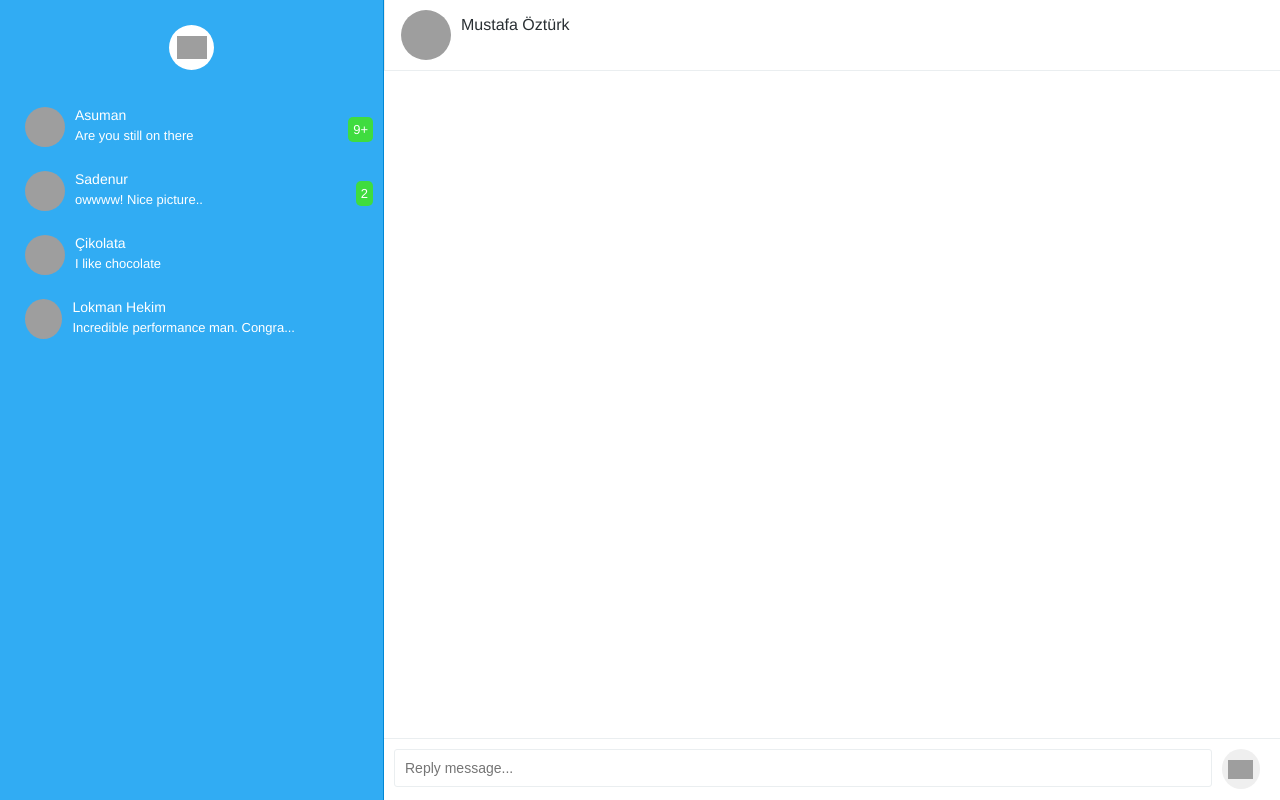
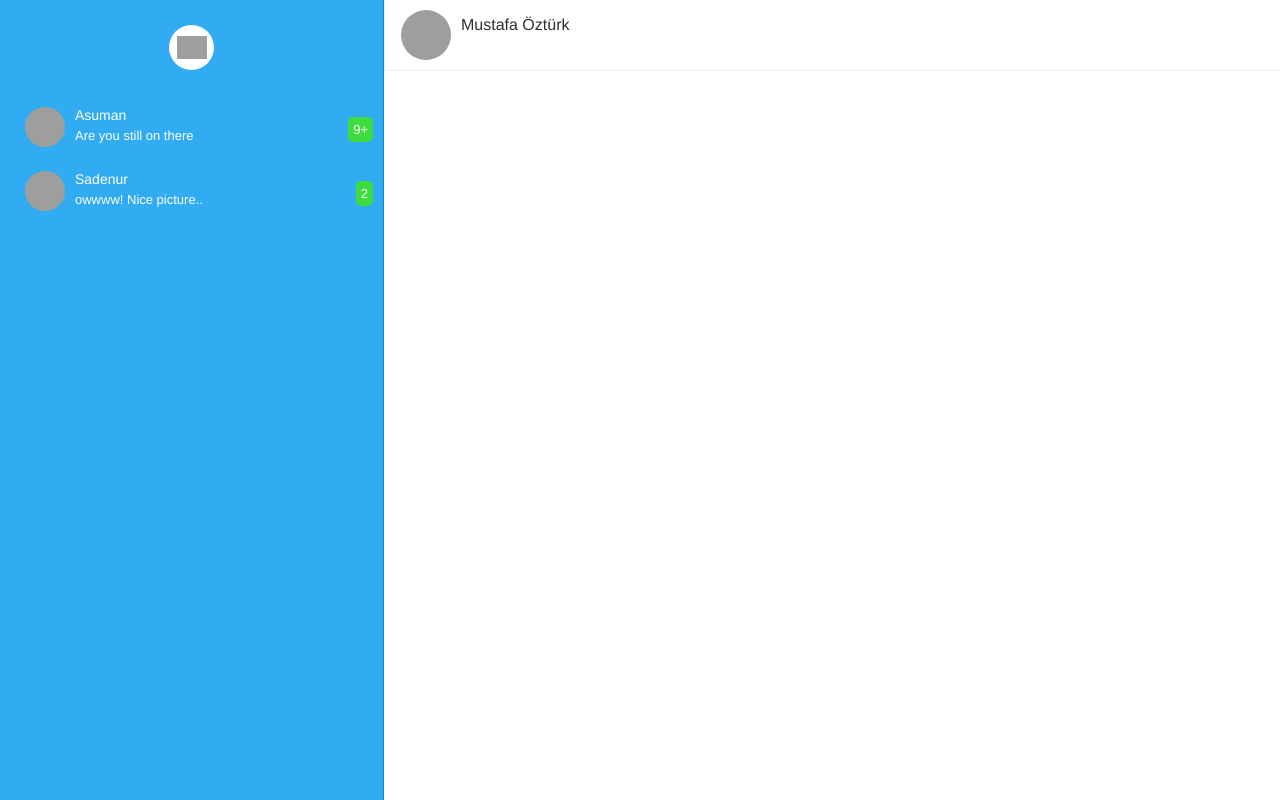
Before and after one commit to giokhar/local-messenger-app, a Flask app: template templates/chat.html in a window 1280 px wide. Run offline with Flask 2, Linux system fonts and the light colour scheme; the template is opened without the code that fills it, so the values that code supplies are empty; some libraries are stand-ins or nearby versions; grey boxes are pictures that could not be loaded.

Commit message:
hidden reply box and shows only on click

```diff
--- a/main.py
+++ b/main.py
@@ -26,7 +26,8 @@ def message():
 @app.route('/friend')
 def friend():
 	# When sending username check if that username already exists
-	data = {"username": request.args['username'], "ip": "192.168.1.1"}
+	ip = "192.168.1.1" # take the last digit of IP address as an id
+	data = {"username": request.args['username'], "id": request.args['id']}
 	socketio.emit('user_joined', data)
 	return "NEW USER HAS JOINED THE NETWORK"
 
--- a/static/js/custom.js
+++ b/static/js/custom.js
@@ -14,7 +14,6 @@ socket.on( 'connect', function() {
       user_name : user_name,
       my_message : user_input
     } )
-    $( '.reply' ).val( '' ).focus()
   } )
 } );
 
@@ -33,17 +32,23 @@ socket.on( 'my response', function( data ) {
 
 // When user joins it add to the panel on the left
 socket.on( 'user_joined', function( data ) {
-  $( 'div.panel-col' ).append( '<div class="recent-user" id="'+data.ip+'"><div class="recent-avatar"><img src="static/img/2.jpg" class="a0uk"></div><div class="chat-name-recent-message"><div class="recent-user-name">'+data.username+'</div><div class="recent-user-message">No messages yet...</div></div><div class="message-count"></div></div>' )
+  $( 'div.panel-col' ).append( '<div class="recent-user" id="'+data.id+'"><div class="recent-avatar"><img src="static/img/2.jpg" class="a0uk"></div><div class="chat-name-recent-message"><div class="recent-user-name">'+data.username+'</div><div class="recent-user-message">No messages yet...</div></div><div class="message-count"></div></div>' )
+  $( 'div.messages--wrap').append( $('<div class="messages-body" id="messages-body-'+data.id+'"></div>').hide())
 });
 
-// On click users to see tabs
+
 $(document).ready(function(){
 $('div.messages-body').hide();
 });
+// When click usernames open appropriate chats
 $(document).on('click', 'div.recent-user', function()
 {
   $('div.messages-body').show();
+  $('div.message-textbox').show();
+  $( '.reply' ).val( '' ).focus();
   $('div.messages-body').not("#messages-body-"+$(this).attr('id')).hide();
+  $("div.recent-user").css("background-color", "#31ACF3")
+  $(this).css("background-color","#0087D5");
   $('div.panel-username').text($(this).find('.recent-user-name').text());
   $('div.panel-chat-avatar img').attr('src', $(this).find('.recent-avatar img').attr('src'));
 });
--- a/templates/chat.html
+++ b/templates/chat.html
@@ -90,22 +90,6 @@
                   </div>
                   <div class="message-count">
                      <div class="count">2</div>
-                  </div>
-               </div>
-               <div class="recent-user" id="3">
-                  <!-- <div class="status-away"></div> -->
-                  <div class="recent-avatar"><img src="static/img/3.jpg" class="a0uk" /></div>
-                  <div class="chat-name-recent-message">
-                     <div class="recent-user-name">Çikolata</div>
-                     <div class="recent-user-message">I like chocolate</div>
-                  </div>
-               </div>
-               <div class="recent-user" id="4">
-                  <!-- <div class="status"></div> -->
-                  <div class="recent-avatar"><img src="static/img/4.jpg" class="a0uk" /></div>
-                  <div class="chat-name-recent-message">
-                     <div class="recent-user-name">Lokman Hekim</div>
-                     <div class="recent-user-message">Incredible performance man. Congra...</div>
                   </div>
                </div>
             <!-- <div id="recents" class="recents">
@@ -304,7 +288,7 @@
          <!--Conversation FINISHED-->
          <!--Message Text Box STARTED-->
          <form action="" method="POST">
-         <div class="message-textbox">
+         <div class="message-textbox" style="display: none;">
             <div class="message-box">
                <!-- <div class="smile-button"></div> -->
                   <div class="reply-textBox">
```
